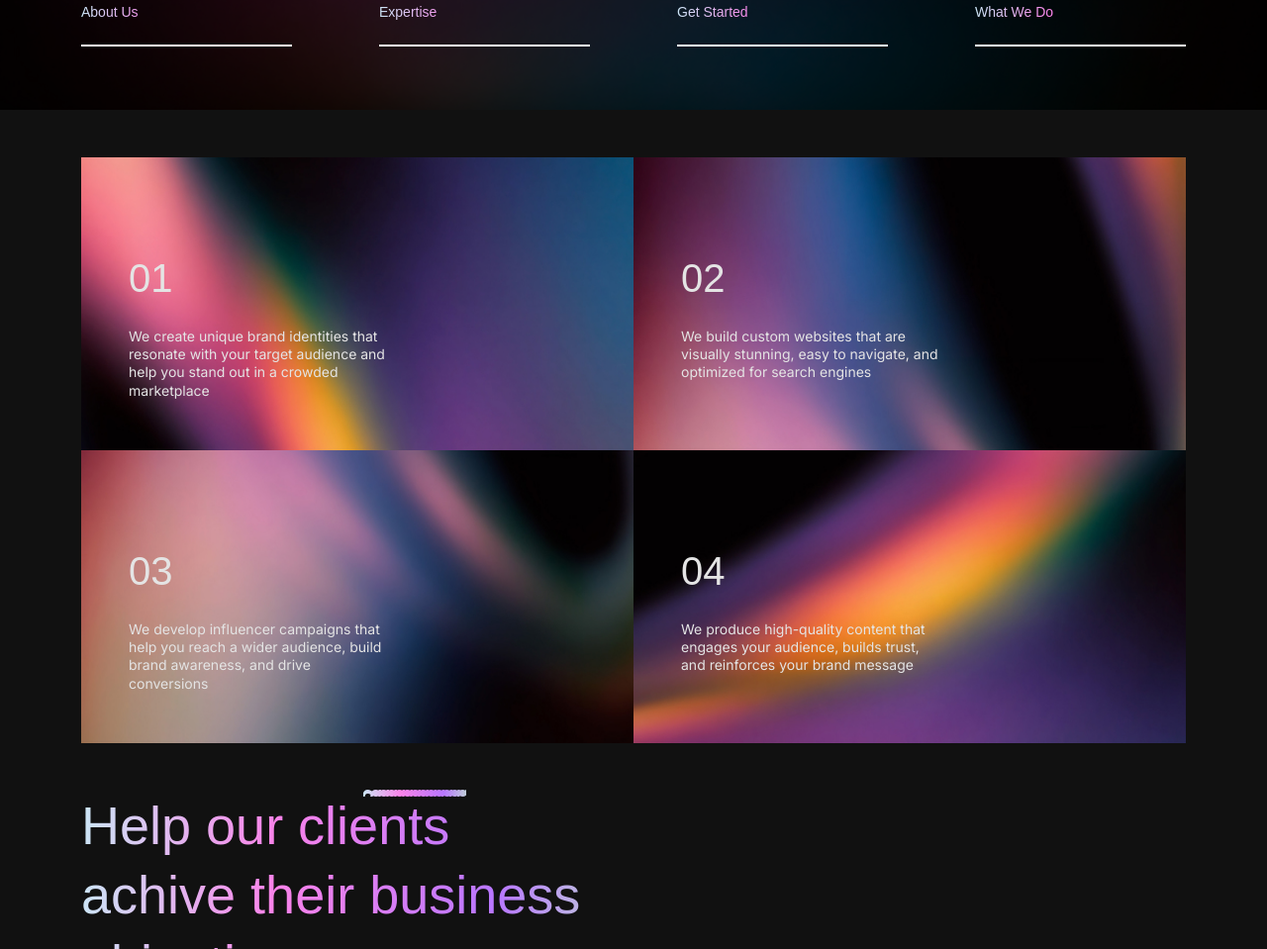
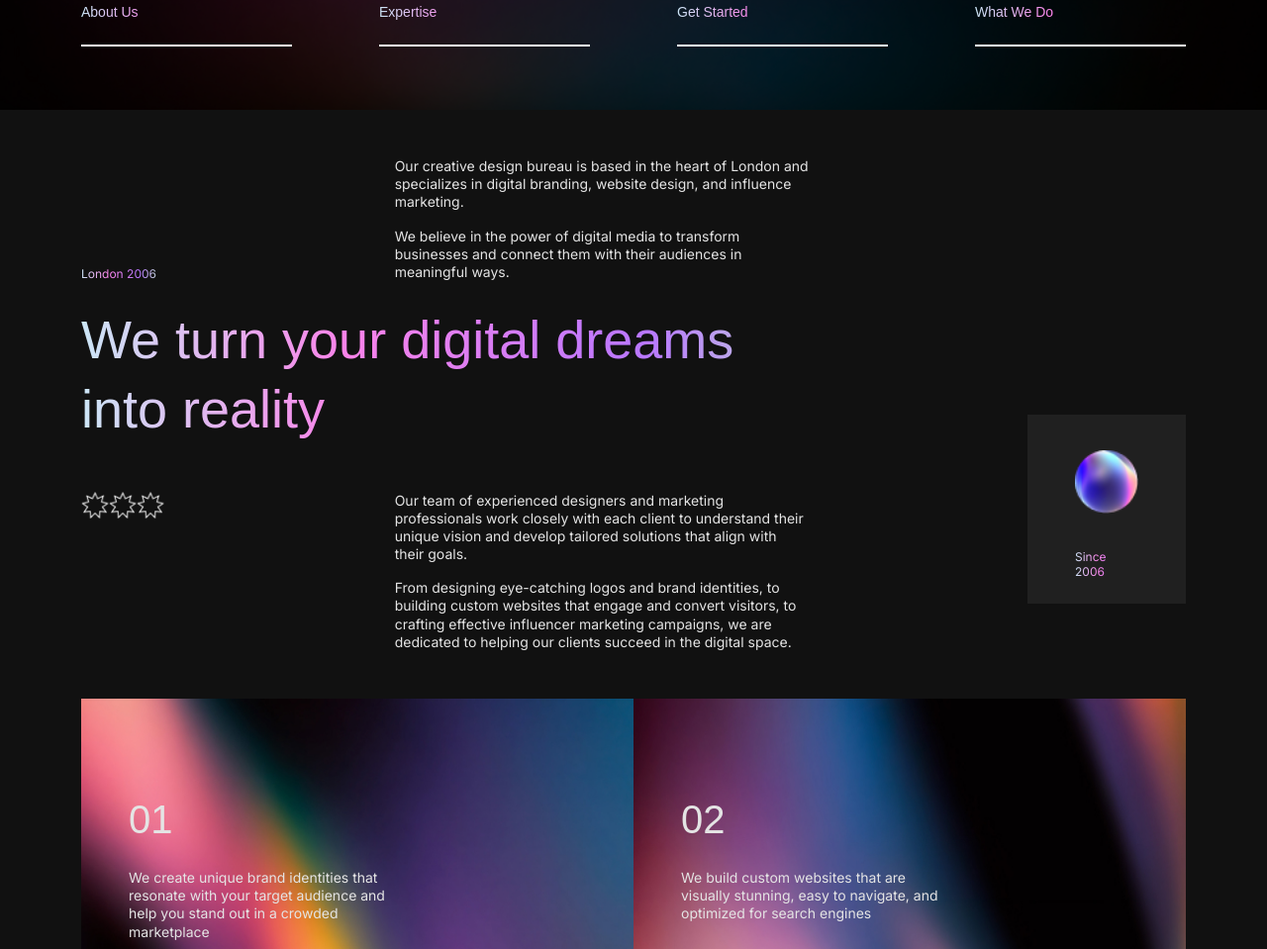
Before and after one commit to najimRizky/najim-rizky-slicing, a plain HTML site: page index.html in a window 1280 px wide. Shown: the part 769-1728 px from the top of the page at 99% size. Drawn offline with Linux system fonts and the light colour scheme; a web font is replaced by a local one.

Commit message:
feat(about-us-section): implement top

```diff
--- a/css/index.css
+++ b/css/index.css
@@ -112,6 +112,14 @@ a {
   color: inherit;
 }
 
+.pt-4_5 {
+  padding-top: 2.25rem;
+}
+
+.mt-4_5 {
+  margin-top: 2.25rem;
+}
+
 /* Hero - Section */
 #hero-section {
   background: url('./../images/bg_section-hero.jpg') no-repeat center center;
@@ -176,6 +184,10 @@ a {
 /*  End Hero - Section */
 
 /* About Us - Section */
+#about_us-section .sphere {
+  background: #202020;
+}
+
 #about_us-section .card-item {
   min-height: 18.5rem;
 }
--- a/index.html
+++ b/index.html
@@ -140,6 +140,54 @@
 
   <!-- About Us - Section -->
   <section class="container mt-5" id="about_us-section">
+    <div class="row mb-5">
+      <div class="col-md-8">
+        <div class="row gy-4">
+          <div class="col-md-5 d-flex align-items-end order-md-0 order-2">
+            <p class="text-extra-small text-gradient font-inter">London 2006</p>
+          </div>
+          <div class="col-md-7 order-1 mb-4 mb-md-0">
+            <p class="mb-3 font-inter">
+              Our creative design bureau is based in the heart of London and specializes in digital branding, website
+              design, and influence marketing.
+            </p>
+            <p class="font-inter">
+              We believe in the power of digital media to transform businesses and connect them with their audiences in
+              meaningful ways.
+            </p>
+          </div>
+          <div class="col-md-12 order-3 order-md-2 mb-4 mb-md-4">
+            <h2 class="text-gradient">
+              We turn your digital dreams into reality
+            </h2>
+          </div>
+          <div class="col-md-5 d-flex order-0 order-md-3">
+            <img width="28px" height="28px" src="./images/ico_star.png" alt="star">
+            <img width="28px" height="28px" src="./images/ico_star.png" alt="star">
+            <img width="28px" height="28px" src="./images/ico_star.png" alt="star">
+          </div>
+          <div class="col-md-7 order-4">
+            <p class="mb-3 class font-inter">
+              Our team of experienced designers and marketing professionals work closely with each client to understand
+              their unique vision and develop tailored solutions that align with their goals.
+            </p>
+            <p class="font-inter">
+              From designing eye-catching logos and brand identities, to building custom websites that engage and
+              convert visitors, to crafting effective influencer marketing campaigns, we are dedicated to helping our
+              clients succeed in the digital space.
+            </p>
+          </div>
+        </div>
+      </div>
+      <div class="col-md-4 d-none d-md-flex align-items-end justify-content-end">
+        <div class="px-5 pb-4 pt-4_5 mb-5 sphere">
+          <img src="./images/ico_sphere.png" alt="sphere" width="64px">
+          <p class="text-extra-small text-gradient font-inter mt-4_5">
+            Since <br> 2006
+          </p>
+        </div>
+      </div>
+    </div>
     <div class="row g-0">
       <div class="col-md-6 col-12">
         <div class="position-relative w-100 card-item">
```
